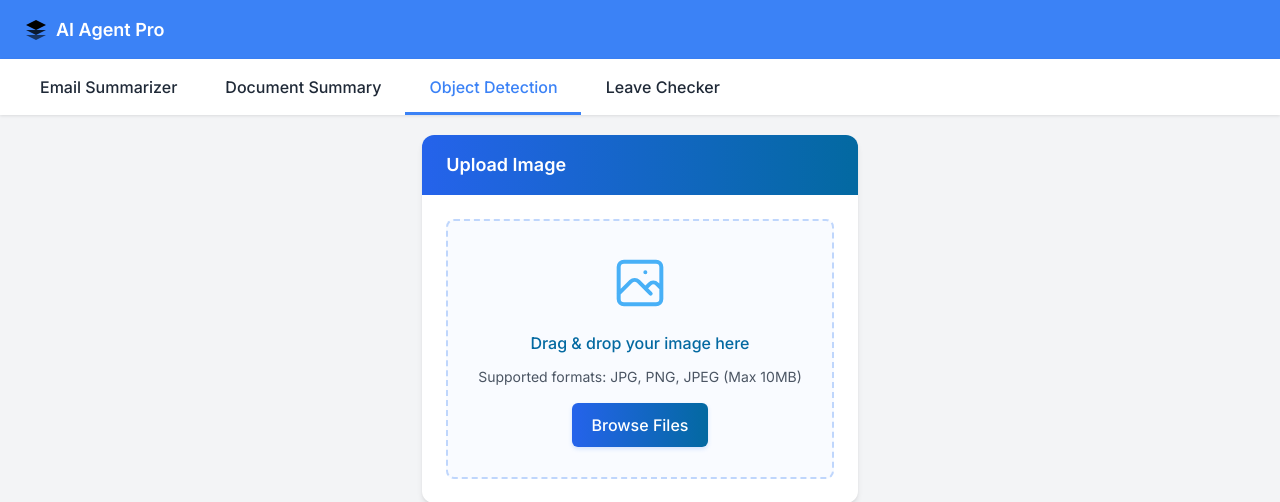
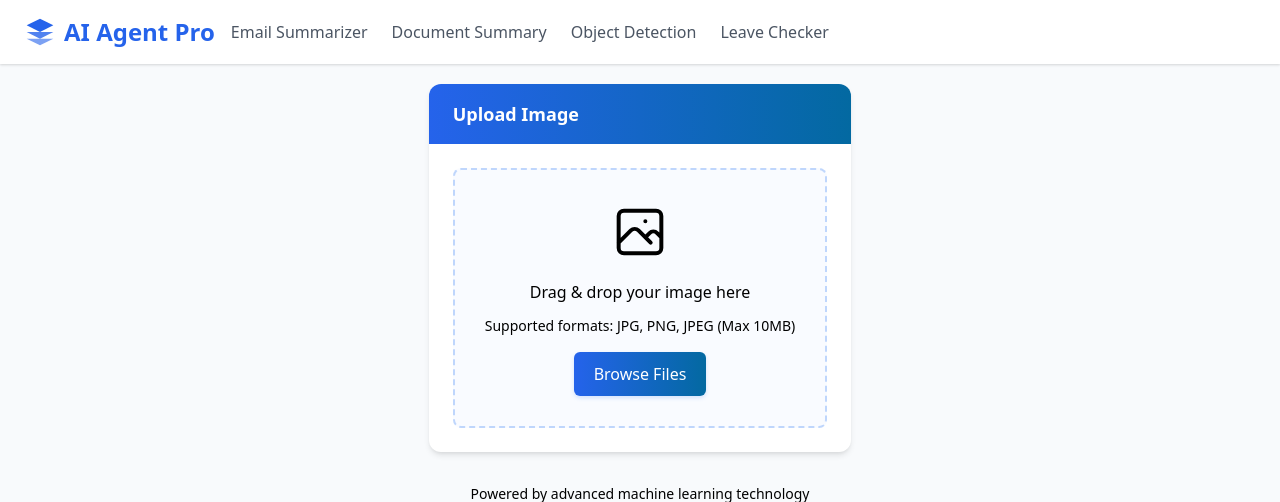
Before and after one commit to adityavardhansharma/drish-ai-agent, a Flask app: page /object in a window 1280 px wide. Shown: the top 502 px of the page. Run offline with Flask 2, Linux system fonts and the light colour scheme; some libraries are stand-ins or nearby versions.

Commit message:
re designed the ui

```diff
--- a/templates/object_detection.html
+++ b/templates/object_detection.html
@@ -8,7 +8,15 @@
       href="https://fonts.googleapis.com/css2?family=Inter:wght@300;400;500;600;700&display=swap"
       rel="stylesheet"
     />
-    <script src="https://cdn.tailwindcss.com"></script>
+    <link
+  href="https://cdn.jsdelivr.net/npm/tailwindcss@2.2.19/dist/tailwind.min.css"
+  rel="stylesheet"
+/>
+<link
+  rel="stylesheet"
+  href="https://cdn.jsdelivr.net/npm/remixicon@3.5.0/fonts/remixicon.css"
+/>
+
     <script src="https://cdn.jsdelivr.net/npm/marked@4.0.0/marked.min.js"></script>
     <script>
       tailwind.config = {
@@ -345,46 +353,130 @@
   <body class="bg-neutral-100 text-neutral-800">
     <div class="flex flex-col min-h-screen">
       <!-- App Header with Navigation -->
-      <header class="app-header">
-        <div class="app-header-left">
-          <div class="app-logo flex items-center">
-            <svg width="24" height="24" viewBox="0 0 24 24" class="mr-2">
+      <!-- Common Header Component -->
+<header class="bg-white shadow">
+  <div class="max-w-7xl mx-auto flex items-center justify-between py-4 px-6">
+    <!-- Left: Logo & Desktop Navigation -->
+    <div class="flex items-center space-x-4">
+      <a href="/" class="flex items-center">
+        <!-- Logo SVG -->
+        <svg
+          class="h-8 w-8 text-blue-600"
+          fill="currentColor"
+          viewBox="0 0 24 24"
+        >
           <path d="M12 2L2 7l10 5 10-5z" />
-              <path d="M2 17l10 5 10-5" opacity="0.6" />
-              <path d="M2 12l10 5 10-5" opacity="0.8" />
+          <path d="M2 17l10 5 10-5" fill-opacity="0.6" />
+          <path d="M2 12l10 5 10-5" fill-opacity="0.8" />
         </svg>
-            <span class="app-title">AI Agent Pro</span>
+        <span class="ml-2 text-2xl font-bold text-blue-600">
+          AI Agent Pro
+        </span>
+      </a>
+      <!-- Desktop Navigation Links -->
+      <nav class="hidden md:flex space-x-6 ml-6">
+        <a
+          href="/email"
+          class="text-gray-600 hover:text-blue-600 font-medium"
+          >Email Summarizer</a
+        >
+        <a
+          href="/document"
+          class="text-gray-600 hover:text-blue-600 font-medium"
+          >Document Summary</a
+        >
+        <a
+          href="/object"
+          class="text-gray-600 hover:text-blue-600 font-medium"
+          >Object Detection</a
+        >
+        <a
+          href="/leave"
+          class="text-gray-600 hover:text-blue-600 font-medium"
+          >Leave Checker</a
+        >
+      </nav>
     </div>
-          <div class="nav-buttons electron-only">
-            <button id="nav-back" class="nav-button" title="Back">
-              <i class="ri-arrow-left-line"></i>
+
+    <!-- Right: Optional Electron Navigation & Mobile Menu Button -->
+    <div class="flex items-center space-x-4">
+      <!-- Electron Navigation (only shown when available) -->
+      <div class="hidden sm:flex space-x-2 electron-only">
+        <button
+          id="nav-back"
+          class="p-2 hover:bg-blue-50 rounded-full"
+          title="Back"
+        >
+          <i class="ri-arrow-left-line text-xl text-blue-600"></i>
         </button>
-            <button id="nav-forward" class="nav-button" title="Forward">
-              <i class="ri-arrow-right-line"></i>
+        <button
+          id="nav-forward"
+          class="p-2 hover:bg-blue-50 rounded-full"
+          title="Forward"
+        >
+          <i class="ri-arrow-right-line text-xl text-blue-600"></i>
+        </button>
+      </div>
+      <!-- Mobile Menu Toggle -->
+      <button
+        id="mobile-menu-button"
+        class="md:hidden p-2 hover:bg-blue-50 rounded-full focus:outline-none"
+      >
+        <svg
+          class="h-6 w-6 text-gray-600"
+          xmlns="http://www.w3.org/2000/svg"
+          fill="none"
+          viewBox="0 0 24 24"
+          stroke="currentColor"
+        >
+          <path
+            stroke-linecap="round"
+            stroke-linejoin="round"
+            stroke-width="2"
+            d="M4 6h16M4 12h16M4 18h16"
+          />
+        </svg>
       </button>
     </div>
   </div>
 </header>
 
-      <!-- Tab Navigation Bar -->
-      <nav class="tab-navigation">
-        <div class="container">
-          <div class="tab-nav">
-            <a href="/email" class="tab-item">
-              Email Summarizer
-            </a>
-            <a href="/document" class="tab-item">
-              Document Summary
-            </a>
-            <a href="/object" class="tab-item active">
-              Object Detection
-            </a>
-            <a href="/leave" class="tab-item">
-              Leave Checker
-            </a>
+<!-- Mobile Navigation Menu -->
+<div id="mobile-menu" class="md:hidden hidden">
+  <nav class="px-6 pb-4 space-y-3">
+    <a
+      href="/email"
+      class="block text-gray-600 hover:text-blue-600 font-medium"
+      >Email Summarizer</a
+    >
+    <a
+      href="/document"
+      class="block text-gray-600 hover:text-blue-600 font-medium"
+      >Document Summary</a
+    >
+    <a
+      href="/object"
+      class="block text-gray-600 hover:text-blue-600 font-medium"
+      >Object Detection</a
+    >
+    <a
+      href="/leave"
+      class="block text-gray-600 hover:text-blue-600 font-medium"
+      >Leave Checker</a
+    >
+  </nav>
 </div>
-        </div>
-      </nav>
+
+<script>
+  // Mobile menu toggle functionality
+  const mobileMenuButton = document.getElementById('mobile-menu-button');
+  const mobileMenu = document.getElementById('mobile-menu');
+
+  mobileMenuButton.addEventListener('click', () => {
+    mobileMenu.classList.toggle('hidden');
+  });
+</script>
+
 
       <!-- Main Content Area -->
       <div class="app-container flex-1">
```
Lines whose indentation alone changed are shown as unchanged.
